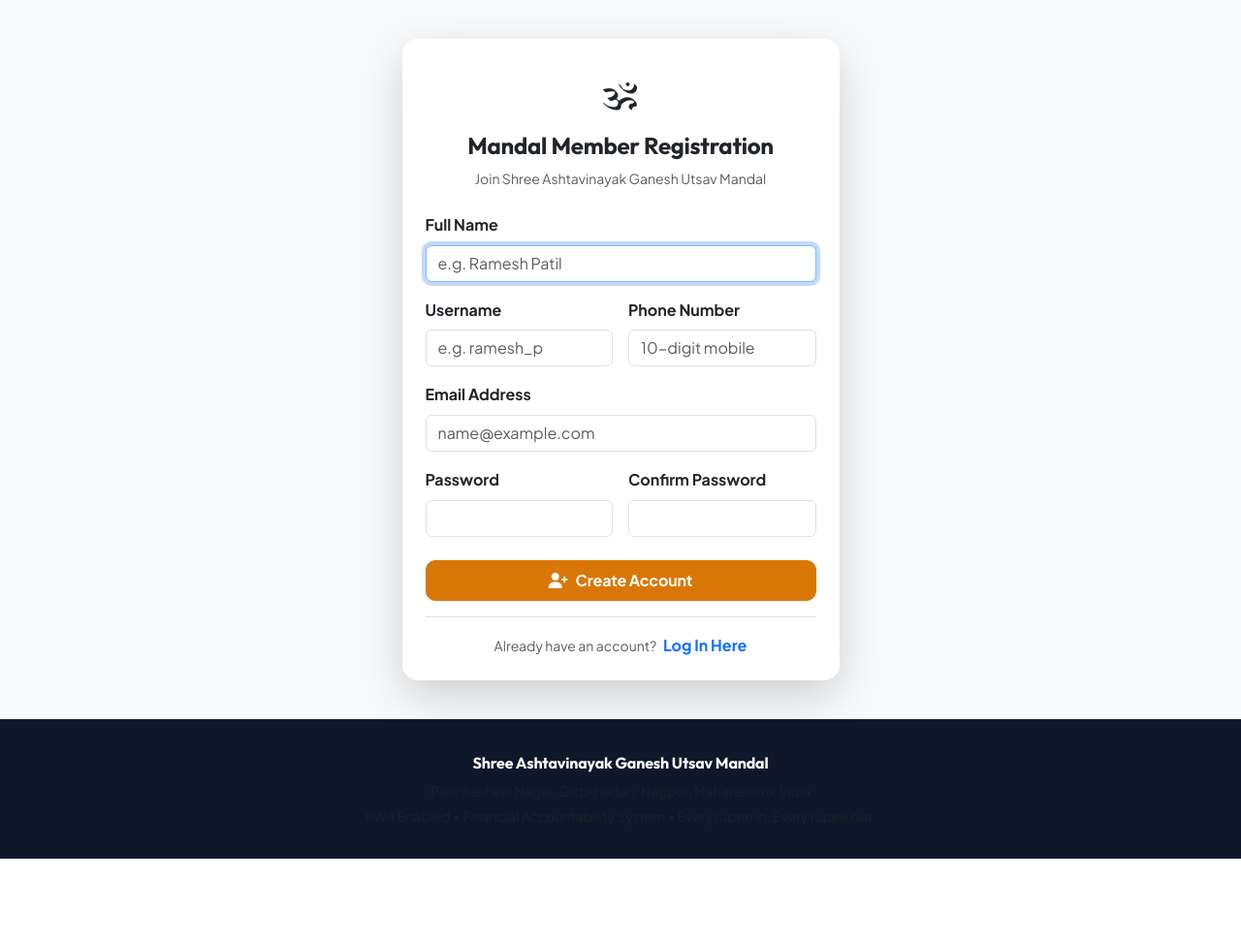
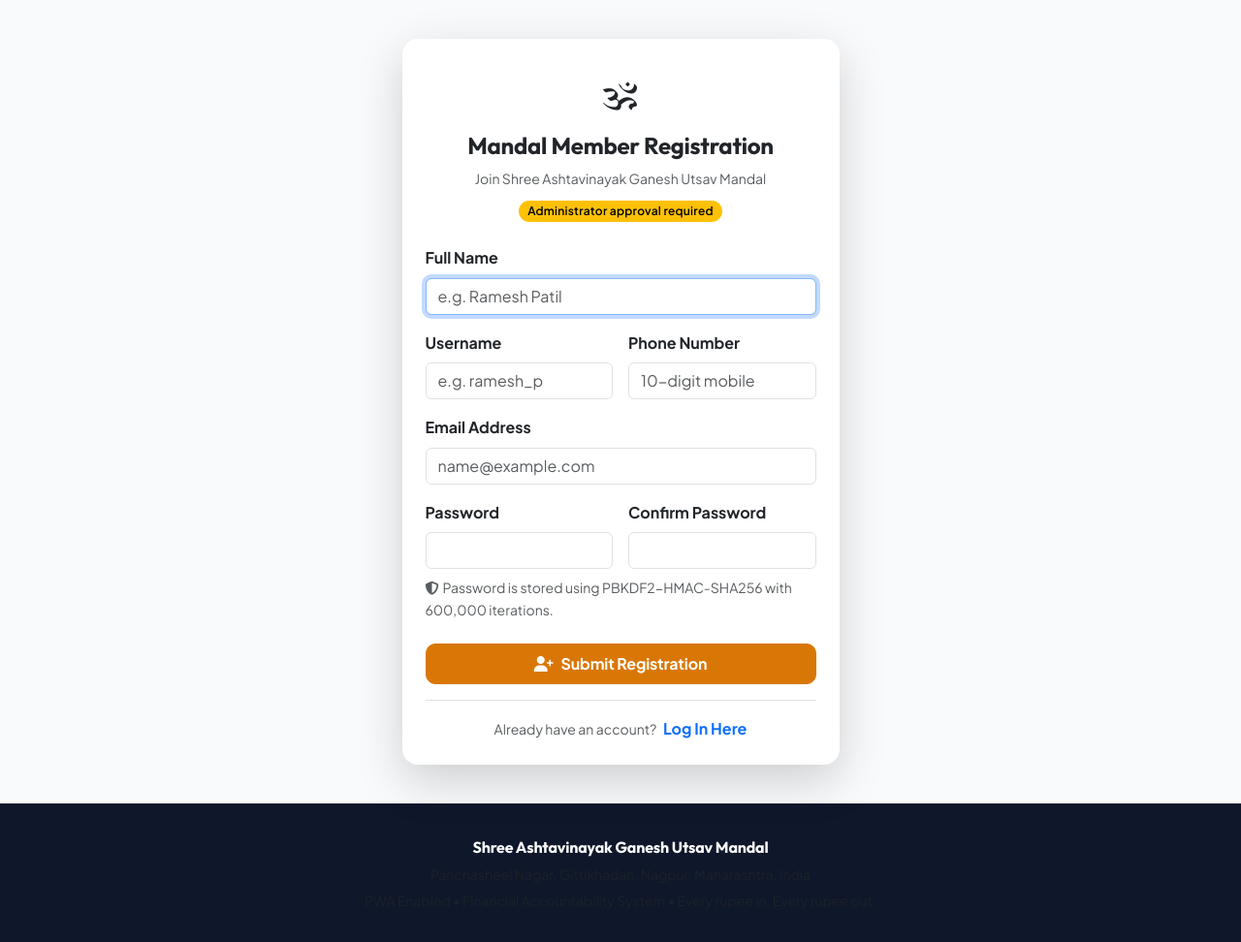
Before and after one commit to 1Y20ash/MandalFinance, a Flask app: page /auth/register in a window 1280 px wide. Shown: the part 75-1047 px from the top of the page at 97% size. Before the commit the page ends 961 px from the top, so only its background shows below. Run offline with Flask 3, Linux system fonts and the light colour scheme.

Commit message:
ui: clarify registration approval and password requirements

```diff
--- a/app/templates/auth/register.html
+++ b/app/templates/auth/register.html
@@ -9,44 +9,46 @@
                 <div class="text-center mb-4">
                     <span class="fs-1">🕉</span>
                     <h4 class="fw-bold mt-2">Mandal Member Registration</h4>
-                    <p class="text-muted small">Join Shree Ashtavinayak Ganesh Utsav Mandal</p>
+                    <p class="text-muted small mb-2">Join Shree Ashtavinayak Ganesh Utsav Mandal</p>
+                    <span class="badge rounded-pill text-bg-warning">Administrator approval required</span>
                 </div>
-                <form method="POST" action="{{ url_for('auth.register') }}">
+                <form method="POST" action="{{ url_for('auth.register') }}" novalidate>
                     <input type="hidden" name="csrf_token" value="{{ csrf_token() }}"/>
 
                     <div class="mb-3">
                         <label for="full_name" class="form-label fw-bold">Full Name</label>
-                        <input type="text" class="form-control" id="full_name" name="full_name" placeholder="e.g. Ramesh Patil" required autofocus>
+                        <input type="text" class="form-control" id="full_name" name="full_name" placeholder="e.g. Ramesh Patil" maxlength="120" required autofocus>
                     </div>
 
                     <div class="row g-3 mb-3">
                         <div class="col-md-6">
                             <label for="username" class="form-label fw-bold">Username</label>
-                            <input type="text" class="form-control" id="username" name="username" placeholder="e.g. ramesh_p" required>
+                            <input type="text" class="form-control" id="username" name="username" placeholder="e.g. ramesh_p" maxlength="64" required>
                         </div>
                         <div class="col-md-6">
                             <label for="phone" class="form-label fw-bold">Phone Number</label>
-                            <input type="tel" class="form-control" id="phone" name="phone" placeholder="10-digit mobile">
+                            <input type="tel" class="form-control" id="phone" name="phone" placeholder="10-digit mobile" maxlength="20">
                         </div>
                     </div>
 
                     <div class="mb-3">
                         <label for="email" class="form-label fw-bold">Email Address</label>
-                        <input type="email" class="form-control" id="email" name="email" placeholder="name@example.com" required>
+                        <input type="email" class="form-control" id="email" name="email" placeholder="name@example.com" maxlength="120" required>
                     </div>
 
-                    <div class="row g-3 mb-4">
+                    <div class="row g-3 mb-2">
                         <div class="col-md-6">
                             <label for="password" class="form-label fw-bold">Password</label>
-                            <input type="password" class="form-control" id="password" name="password" minlength="6" required>
+                            <input type="password" class="form-control" id="password" name="password" minlength="8" autocomplete="new-password" required>
                         </div>
                         <div class="col-md-6">
                             <label for="confirm_password" class="form-label fw-bold">Confirm Password</label>
-                            <input type="password" class="form-control" id="confirm_password" name="confirm_password" minlength="6" required>
+                            <input type="password" class="form-control" id="confirm_password" name="confirm_password" minlength="8" autocomplete="new-password" required>
                         </div>
                     </div>
+                    <p class="text-muted small mb-4"><i class="fa-solid fa-shield-halved me-1"></i>Password is stored using PBKDF2-HMAC-SHA256 with 600,000 iterations.</p>
 
-                    <button type="submit" class="btn btn-warning w-100 py-2 fw-bold"><i class="fa-solid fa-user-plus me-2"></i>Create Account</button>
+                    <button type="submit" class="btn btn-warning w-100 py-2 fw-bold"><i class="fa-solid fa-user-plus me-2"></i>Submit Registration</button>
 
                     <div class="text-center mt-3 border-top pt-3">
                         <span class="text-muted small">Already have an account?</span>
```
